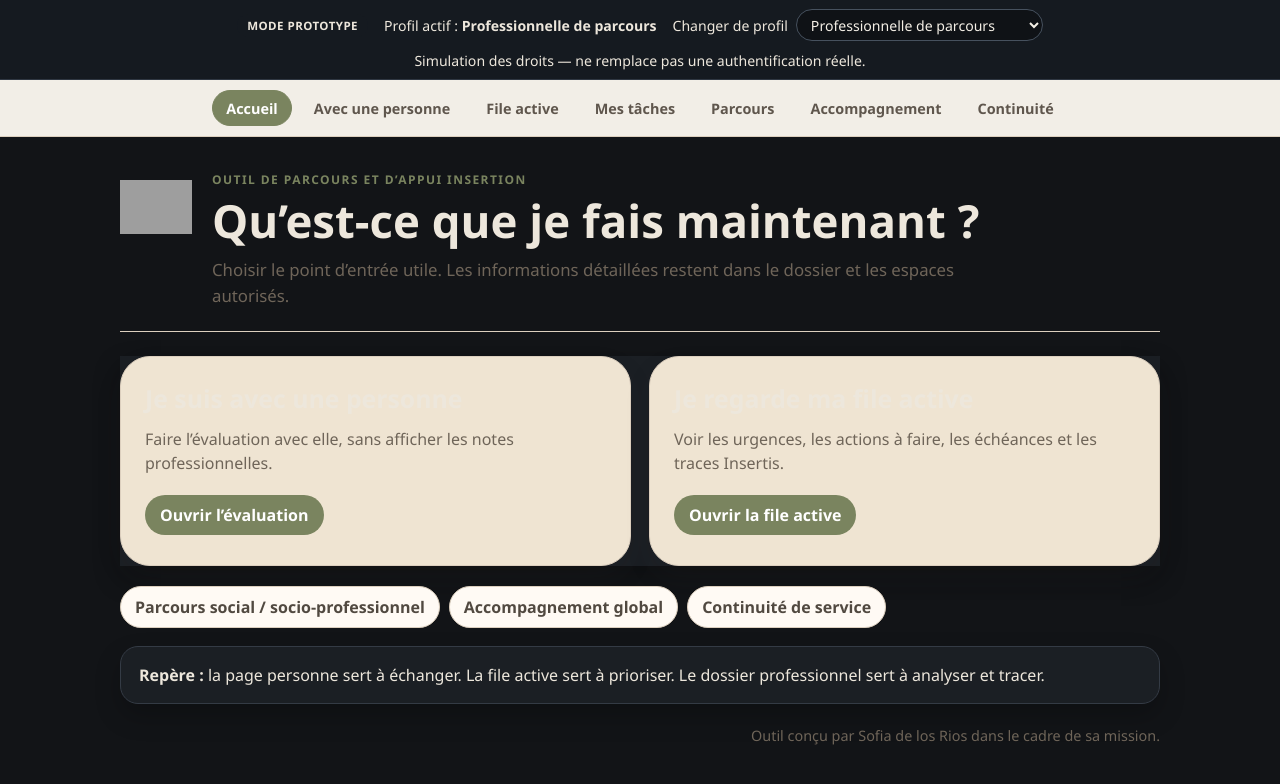
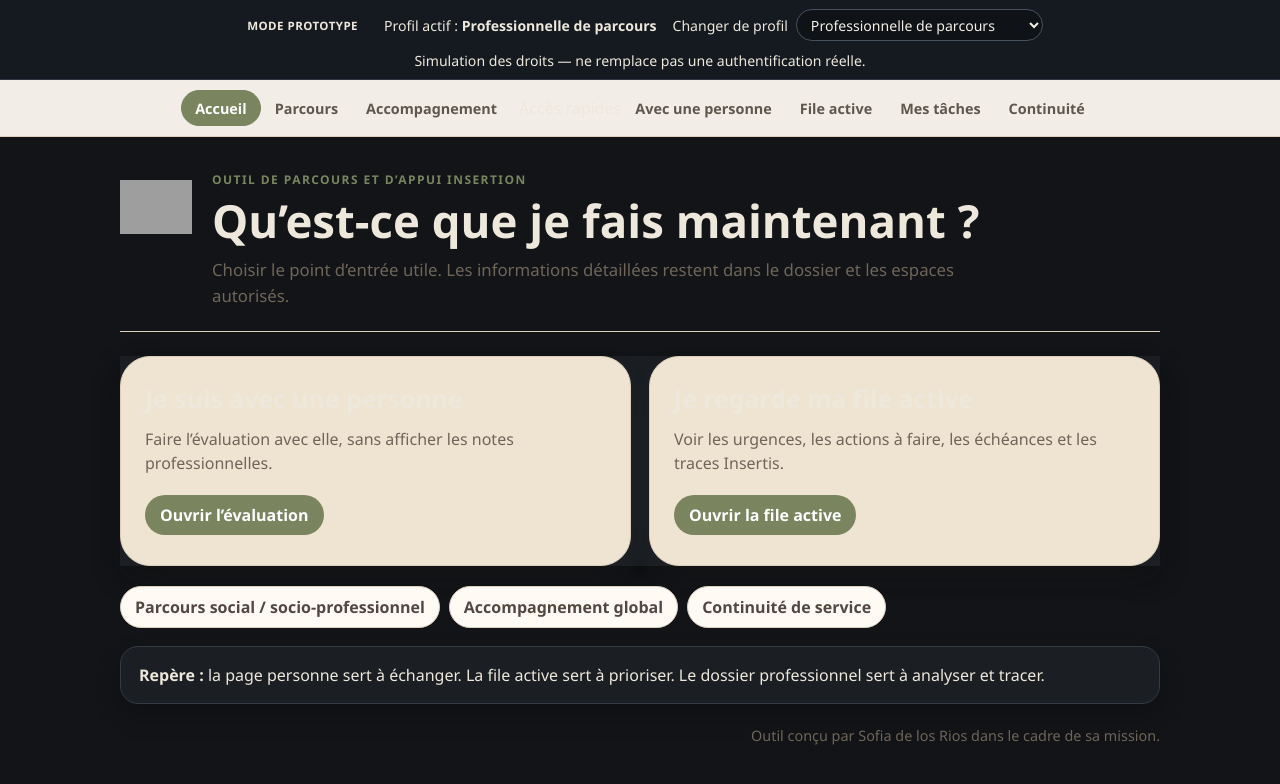
Before and after one commit to So1968/OUTIL-PARCOURS-INSERTION, a React (Vite) app in the folder frontend/: page / in a window 1280 px wide. Shown: the top 784 px of the page. Built offline with nearby package versions, Linux system fonts and the light colour scheme; grey boxes are pictures that could not be loaded.

Commit message:
Lot 01 : hiérarchise les accès sans modifier routes ni droits

```diff
--- a/frontend/src/components/AppNavigation.jsx
+++ b/frontend/src/components/AppNavigation.jsx
@@ -2,16 +2,36 @@ import { NavLink } from "react-router-dom";
 import { ACCOMPAGNEMENT_ROLES, CONTINUITE_ROLES, PARCOURS_ROLES, PORTE_DIRECTION_ROLES, roleIsAllowed } from "../auth/access";
 import { useRole } from "../auth/useRole";
 
-const navigationItems = [
+// Le premier niveau oriente vers les espaces existants sans créer de nouvelle route.
+// Les actions du quotidien restent directement accessibles au second niveau.
+const espacesPrincipaux = [
   { to: "/", label: "Accueil", end: true },
+  { to: "/parcours-social-socio-professionnel", label: "Parcours", roles: PARCOURS_ROLES },
+  { to: "/accompagnement-global", label: "Accompagnement", roles: ACCOMPAGNEMENT_ROLES },
+  { to: "/direction", label: "Direction", roles: PORTE_DIRECTION_ROLES },
+];
+
+const accesRapides = [
   { to: "/evaluation-personne", label: "Avec une personne", roles: ACCOMPAGNEMENT_ROLES },
   { to: "/pilotage-actions", label: "File active", roles: ACCOMPAGNEMENT_ROLES },
   { to: "/bureau-quotidien", label: "Mes tâches", roles: ACCOMPAGNEMENT_ROLES },
-  { to: "/parcours-social-socio-professionnel", label: "Parcours", roles: PARCOURS_ROLES },
-  { to: "/accompagnement-global", label: "Accompagnement", roles: ACCOMPAGNEMENT_ROLES },
   { to: "/continuite-service", label: "Continuité", roles: CONTINUITE_ROLES },
-  { to: "/direction", label: "Direction", roles: PORTE_DIRECTION_ROLES },
 ];
+
+function liensVisibles(items, currentRole) {
+  return items
+    .filter(({ roles }) => !roles || roleIsAllowed(currentRole, roles))
+    .map(({ to, label, end }) => (
+      <NavLink
+        className={({ isActive }) => `app-navigation__link${isActive ? " is-active" : ""}`}
+        end={end}
+        key={to}
+        to={to}
+      >
+        {label}
+      </NavLink>
+    ));
+}
 
 export function AppNavigation() {
   const { currentRole } = useRole();
@@ -19,18 +39,13 @@ export function AppNavigation() {
   return (
     <nav className="app-navigation" aria-label="Navigation principale de l’outil">
       <div className="app-navigation__inner">
-        {navigationItems
-          .filter(({ roles }) => !roles || roleIsAllowed(currentRole, roles))
-          .map(({ to, label, end }) => (
-            <NavLink
-              className={({ isActive }) => `app-navigation__link${isActive ? " is-active" : ""}`}
-              end={end}
-              key={to}
-              to={to}
-            >
-              {label}
-            </NavLink>
-          ))}
+        <div className="app-navigation__section" role="group" aria-label="Espaces principaux">
+          {liensVisibles(espacesPrincipaux, currentRole)}
+        </div>
+        <div className="app-navigation__section app-navigation__section--quick" role="group" aria-label="Accès rapides">
+          <span className="app-navigation__section-label" aria-hidden="true">Accès rapides</span>
+          {liensVisibles(accesRapides, currentRole)}
+        </div>
       </div>
     </nav>
   );
```
